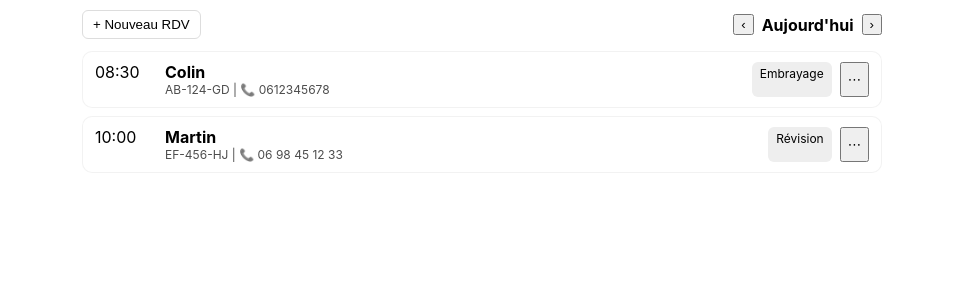
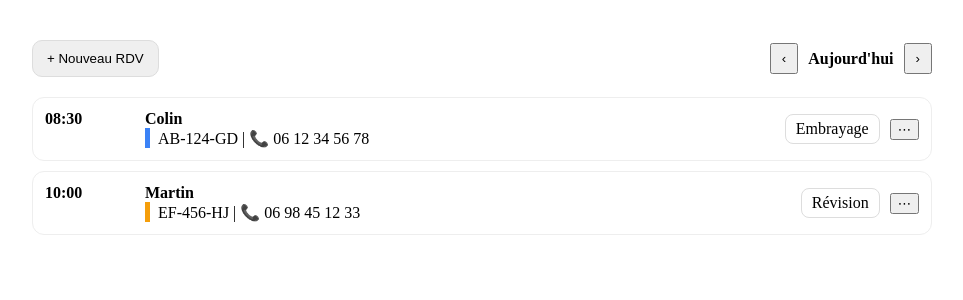
Before and after one commit to amunia2a-lab/planning, a Next.js app: page / in a window 1280 px wide. Shown: the top 300 px of the page, without its empty margins (158-1121 px from the left). Built offline with nearby package versions, Linux system fonts and the light colour scheme.

Commit message:
Add files via upload

```diff
--- a/app/layout.tsx
+++ b/app/layout.tsx
@@ -1 +1,9 @@
-export default function RootLayout({children}){return <html><body style={{margin:0,background:'transparent'}}>{children}</body></html>}
+export default function RootLayout({ children }) {
+  return (
+    <html lang="fr">
+      <body style={{ margin: 0, background: "transparent" }}>
+        {children}
+      </body>
+    </html>
+  );
+}
--- a/app/page.tsx
+++ b/app/page.tsx
@@ -4,8 +4,8 @@ import { useState } from "react";
 import { parseTitle } from "../lib/parse";
 
 const data = [
-  { time: "08:30", title: "AB-124-GD | Colin | 0612345678 | Embrayage", accent: "#3b82f6" },
-  { time: "10:00", title: "EF-456-HJ | Martin | 06 98 45 12 33 | Révision", accent: "#f59e0b" }
+  { time: "08:30", title: "AB-124-GD | Colin | 0612345678 | Embrayage", accent: "#3b82f6", googleUrl: "https://calendar.google.com" },
+  { time: "10:00", title: "EF-456-HJ | Martin | 06 98 45 12 33 | Révision", accent: "#f59e0b", googleUrl: "https://calendar.google.com" }
 ];
 
 export default function Page() {
@@ -25,26 +25,30 @@ export default function Page() {
 
   const formatDay = () => {
     const today = new Date();
+    const tomorrow = new Date();
+    tomorrow.setDate(today.getDate() + 1);
+
     if (date.toDateString() === today.toDateString()) return "Aujourd'hui";
+    if (date.toDateString() === tomorrow.toDateString()) return "Demain";
+
     return date.toLocaleDateString("fr-FR", { day: "numeric", month: "long" });
   };
 
+  const openGoogle = (url) => {
+    window.location.href = url;
+  };
+
   return (
-    <main style={{
-      padding: 10,
-      background: "transparent",
-      minHeight: "100vh",
-      fontFamily: "Inter, sans-serif"
-    }}>
-      <div style={{maxWidth: 800, margin: "0 auto"}}>
+    <main style={styles.page}>
+      <section style={styles.widget}>
 
-        <div style={{display:"flex", justifyContent:"space-between", marginBottom:12}}>
-          <button style={btn}>+ Nouveau RDV</button>
+        <div style={styles.topBar}>
+          <button style={styles.newButton}>+ Nouveau RDV</button>
 
-          <div style={{display:"flex", gap:8, alignItems:"center"}}>
-            <button onClick={previousDay}>‹</button>
-            <strong>{formatDay()}</strong>
-            <button onClick={nextDay}>›</button>
+          <div style={styles.navGroup}>
+            <button onClick={previousDay} style={styles.navButton}>‹</button>
+            <span style={styles.day}>{formatDay()}</span>
+            <button onClick={nextDay} style={styles.navButton}>›</button>
           </div>
         </div>
 
@@ -52,48 +56,75 @@ export default function Page() {
           const p = parseTitle(item.title);
 
           return (
-            <div key={i} style={{
-              display:"grid",
-              gridTemplateColumns:"70px 1fr auto",
-              padding:"10px 12px",
-              borderRadius:10,
-              marginBottom:8,
-              background:"rgba(255,255,255,0.7)",
-              backdropFilter:"blur(6px)",
-              border:"1px solid rgba(0,0,0,0.05)"
-            }}>
-              <div>{item.time}</div>
+            <div key={i} style={styles.row}>
+              <div style={styles.time}>{item.time}</div>
 
               <div>
-                <div style={{fontWeight:700}}>{p.client}</div>
-                <div style={{fontSize:12, opacity:0.7}}>
+                <div style={styles.client}>{p.client}</div>
+                <div style={styles.meta}>
+                  <span style={{...styles.bar, background:item.accent}}/>
                   {p.plate} | 📞 {p.phone}
                 </div>
               </div>
 
-              <div style={{display:"flex", gap:8}}>
-                <span style={{
-                  padding:"4px 8px",
-                  borderRadius:6,
-                  fontSize:12,
-                  background:"#eee"
-                }}>
-                  {p.intervention}
-                </span>
-                <button>⋯</button>
+              <div style={styles.right}>
+                <span style={styles.badge}>{p.intervention}</span>
+                <button onClick={()=>openGoogle(item.googleUrl)}>⋯</button>
               </div>
             </div>
           )
         })}
-      </div>
+      </section>
     </main>
   );
 }
 
-const btn = {
-  padding:"6px 10px",
-  borderRadius:6,
-  border:"1px solid #ddd",
-  background:"white",
-  cursor:"pointer"
+const styles = {
+  page:{
+    background:"transparent",
+    padding:20,
+    minHeight:"100vh"
+  },
+  widget:{
+    maxWidth:900,
+    margin:"0 auto",
+    background:"#fff",
+    borderRadius:20,
+    padding:20
+  },
+  topBar:{
+    display:"flex",
+    justifyContent:"space-between",
+    marginBottom:20
+  },
+  newButton:{
+    padding:"10px 14px",
+    borderRadius:10,
+    border:"1px solid #ddd",
+    cursor:"pointer"
+  },
+  navGroup:{
+    display:"flex",
+    gap:10,
+    alignItems:"center"
+  },
+  navButton:{
+    padding:"6px 10px",
+    cursor:"pointer"
+  },
+  day:{fontWeight:700},
+  row:{
+    display:"grid",
+    gridTemplateColumns:"100px 1fr auto",
+    padding:12,
+    border:"1px solid #eee",
+    borderRadius:12,
+    marginBottom:10
+  },
+  time:{fontWeight:700},
+  client:{fontWeight:800},
+  meta:{display:"flex",gap:8,alignItems:"center"},
+  bar:{width:5,height:20},
+  right:{display:"flex",gap:10,alignItems:"center"},
+  badge:{padding:"5px 10px",border:"1px solid #ddd",borderRadius:8}
 };
--- a/lib/parse.ts
+++ b/lib/parse.ts
@@ -1,9 +1,15 @@
 export function parseTitle(title) {
   const parts = title.split("|").map(s => s.trim());
+  const digits = p => p.replace(/\D/g, "");
+  const formatPhone = p => {
+    const d = digits(p);
+    if (d.length === 10) return d.replace(/(\d{2})(?=\d)/g, "$1 ").trim();
+    return p;
+  };
   return {
     plate: parts[0] || "",
     client: parts[1] || "",
-    phone: parts[2] || "",
+    phone: formatPhone(parts[2] || ""),
     intervention: parts[3] || ""
   };
 }
```
Also changed, not shown: package.json (+14 -1 lines).
